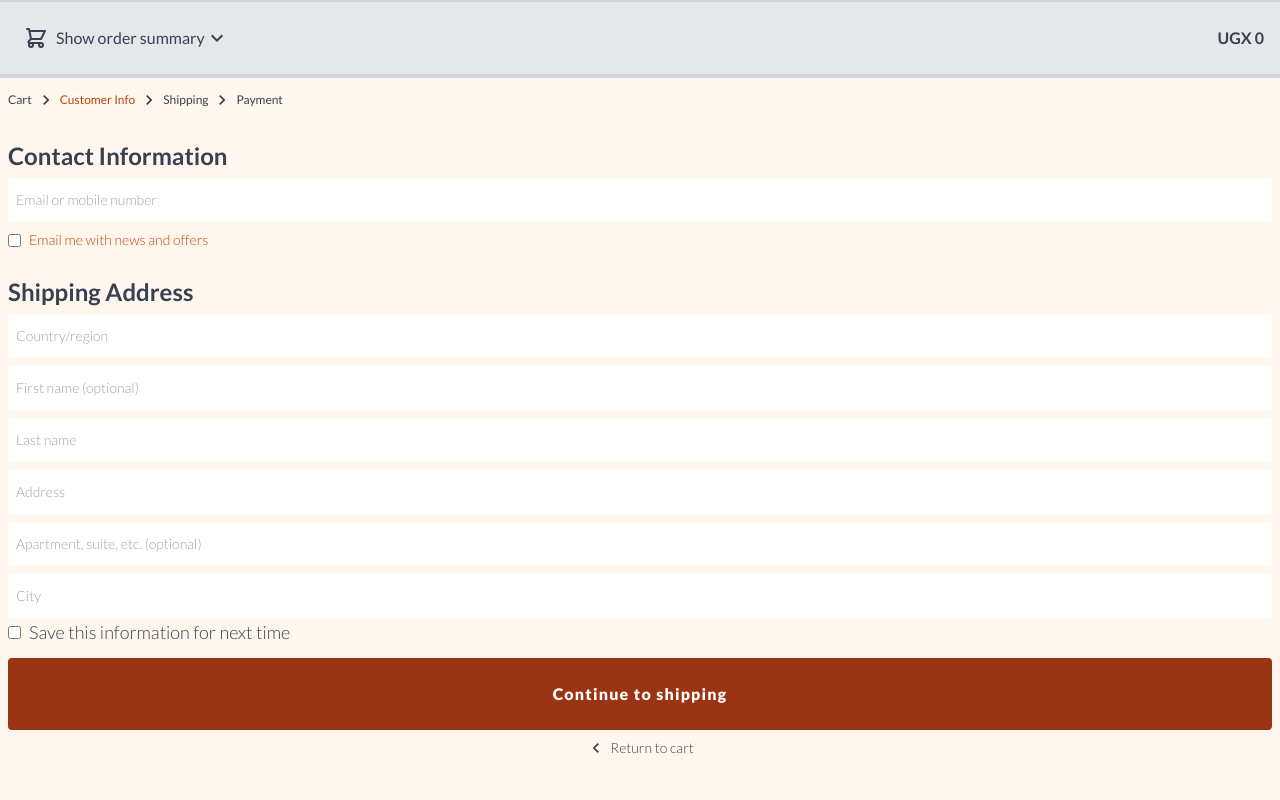
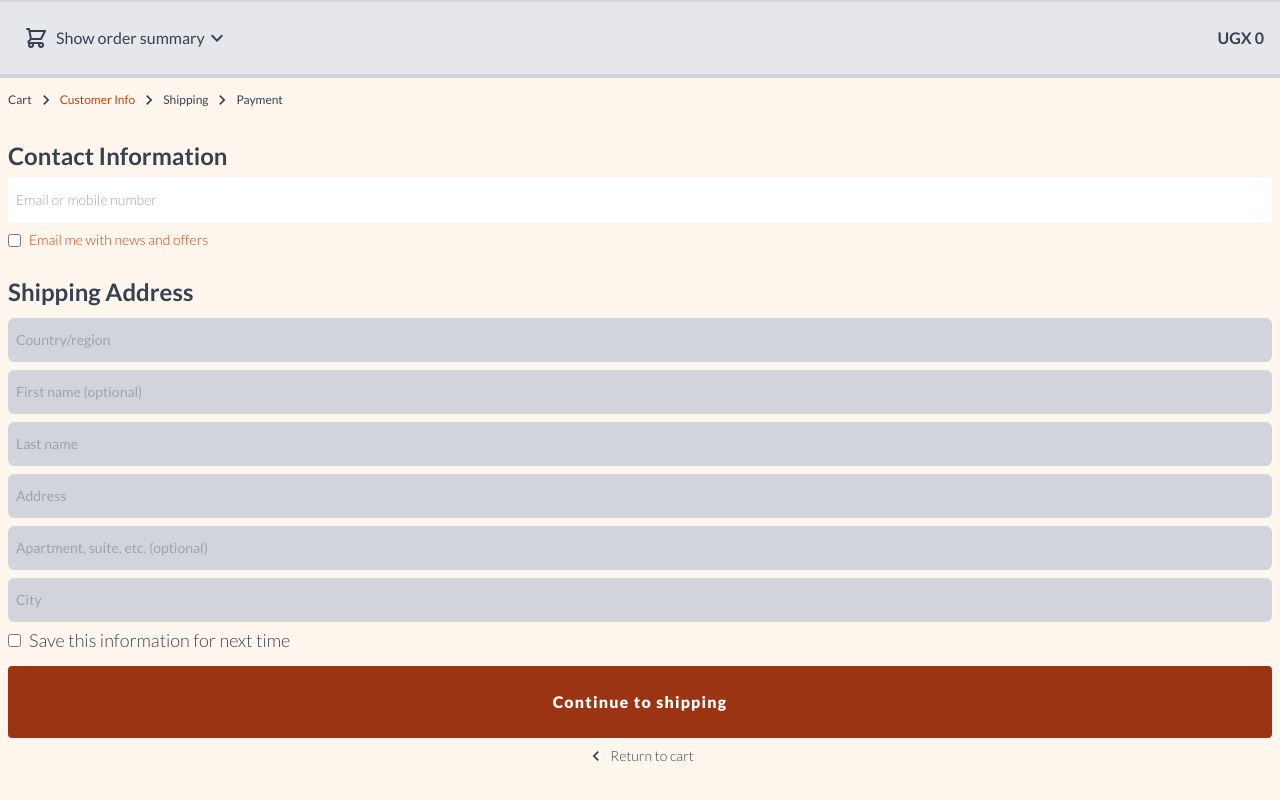
Before and after one commit to sabat-12067/Headless-Ecommerce, a Next.js app: page /information/cart in a window 1280 px wide. Built offline with nearby package versions, Linux system fonts and the light colour scheme; a web font is replaced by a local one.

Commit message:
edit styles

```diff
--- a/components/information/CustomerInfo.jsx
+++ b/components/information/CustomerInfo.jsx
@@ -48,42 +48,42 @@ const ContactInfo = () => {
 };
 
 const ShippingAddress = () => {
+  const inputStyles =
+    'text-sm rounded-md bg-primary-4 text-primary-10 outline-1 outline-secondary-5 text-sm w-full w-full px-2 py-3 text-sm my-1 font-medium';
   return (
     <div className=''>
       <h4 className='text-left py-2'>Shipping address</h4>
-      <input
-        type='text'
-        placeholder='Country/region'
-        className='w-full px-2 py-3 text-sm'
-      />
+      <input type='text' placeholder='Country/region' className={inputStyles} />
       <input
         type='text'
         placeholder='First name (optional)'
-        className='w-full px-2 py-3 text-sm my-2'
+        className={inputStyles}
       />
       <input
         type='text'
         placeholder='Last name'
-        className='w-full px-2 py-3 text-sm'
+        className={inputStyles}
       />
       <input
         type='text'
         placeholder='Address'
-        className='w-full px-2 py-3 text-sm my-2'
+        className={inputStyles}
       />
       <input
         type='text'
         placeholder='Apartment, suite, etc. (optional)'
-        className='w-full px-2 py-3 text-sm'
+        className={inputStyles}
       />
       <input
         type='text'
         placeholder='City'
-        className='w-full px-2 py-3 text-sm mt-2'
+        className={inputStyles}
       />
       <div>
-       <input type="checkbox" id='save-info' />
-       <label htmlFor="save-info" className='ml-2'>Save this information for next time</label>
+        <input type='checkbox' id='save-info' />
+        <label htmlFor='save-info' className='ml-2'>
+          Save this information for next time
+        </label>
       </div>
     </div>
   );
```
